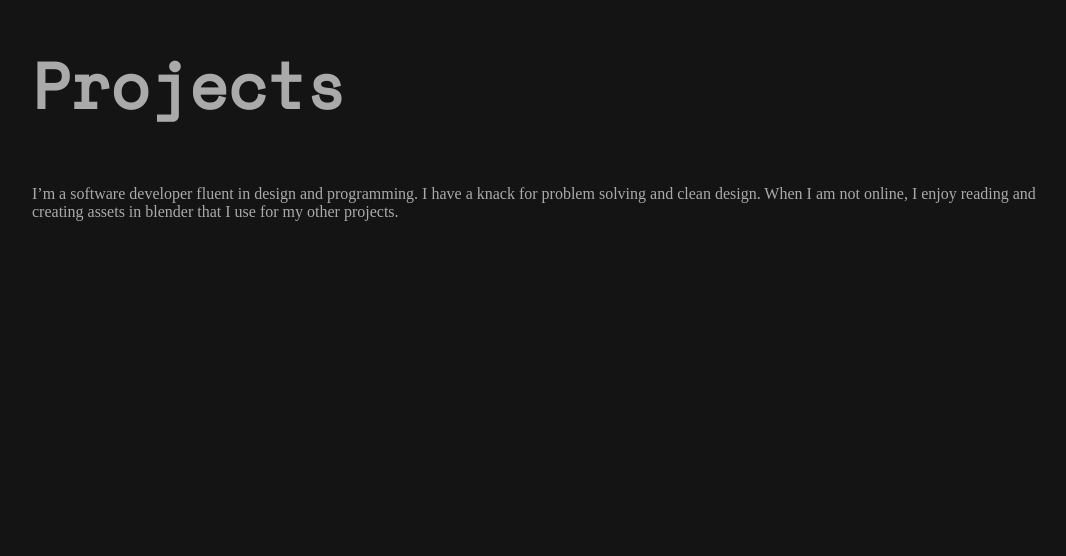
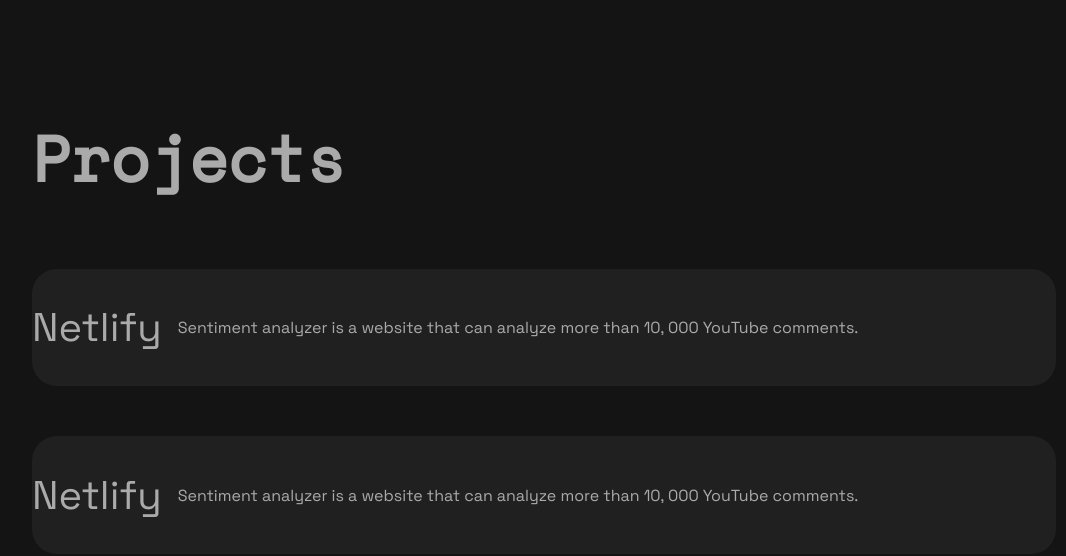
Before and after one commit to ZhengJiawen44/Portfolio, a React (Vite) app: page / in a window 1280 px wide. Shown: the part 772-1328 px from the top of the page, without its empty margins (96-1162 px from the left). Before the commit the page ends 1001 px from the top, so only its background shows below. Built offline with nearby package versions, Linux system fonts and the light colour scheme.

Commit message:
frontend bug fix

```diff
--- a/src/assets/wrappers/AboutSection.js
+++ b/src/assets/wrappers/AboutSection.js
@@ -1,6 +1,6 @@
 import styled from "styled-components";
 const Wrapper = styled.section`
-  height: 70vh;
+  margin-bottom: 21rem;
   .green-popup-grid {
     grid-template-rows: 1fr 1fr;
     position: absolute;
--- /dev/null
+++ b/src/assets/wrappers/ProjectSection.js
@@ -0,0 +1,19 @@
+import styled from "styled-components";
+
+const Wrapper = styled.section`
+  .card {
+    width: 100%;
+    height: fit-content;
+    margin-bottom: 50px;
+  }
+  .image {
+    border-radius: 15px;
+    background-color: green;
+    width: 10%;
+    aspect-ratio: 1/1;
+    margin-left: 2rem;
+    box-shadow: -10px 10px;
+  }
+`;
+
+export default Wrapper;
--- a/src/components/ProjectSection.jsx
+++ b/src/components/ProjectSection.jsx
@@ -1,13 +1,29 @@
 import React from "react";
-
+import Wrapper from "../assets/wrappers/ProjectSection";
 const ProjectSection = () => {
   return (
-    <div>
+    <Wrapper>
       <h1>Projects</h1>
-      I’m a software developer fluent in design and programming. I have a knack
-      for problem solving and clean design. When I am not online, I enjoy
-      reading and creating assets in blender that I use for my other projects.
-    </div>
+      <div className="card">
+        {/* <div className="image card"></div> */}
+
+        <h2>Netlify</h2>
+        <p>
+          Sentiment analyzer is a website that can analyze more than 10, 000
+          YouTube comments.
+        </p>
+      </div>
+
+      <div className="card">
+        {/* <div className="image card"></div> */}
+
+        <h2>Netlify</h2>
+        <p>
+          Sentiment analyzer is a website that can analyze more than 10, 000
+          YouTube comments.
+        </p>
+      </div>
+    </Wrapper>
   );
 };
 
--- a/src/index.css
+++ b/src/index.css
@@ -38,6 +38,29 @@
   text-decoration: none;
   color: inherit;
 }
+
+h1,
+h2,
+h3,
+h4,
+h5 {
+  font-family: "Space Mono", monospace;
+}
+h1 {
+  font-size: 4rem;
+}
+
+h2 {
+  font-size: 2.5rem;
+  font-weight: 200;
+  font-family: "Space Grotesk", monospace;
+}
+p {
+  font-family: "Space Grotesk", monospace;
+}
+.page-end {
+  margin-bottom: 30vh;
+}
 .logo {
   height: 28px;
   width: 28px;
@@ -50,24 +73,14 @@
   justify-content: center;
   gap: 1rem;
 }
-
-h1,
-h2,
-h3,
-h4,
-h5 {
-  font-family: "Space Mono", monospace;
+.card {
+  display: flex;
+  align-items: center;
+  justify-content: flex-start;
+  gap: 1rem;
+  background-color: var(--foreground);
+  border-radius: 25px;
+  &:hover {
+    background-color: #272727;
+  }
 }
-h1 {
-  font-size: 4rem;
-}
-h3 {
-  font-size: 2rem;
-  font-weight: 200;
-}
-p {
-  font-family: "Space Grotesk", monospace;
-}
-.page-end {
-  margin-bottom: 30vh;
-}
```
